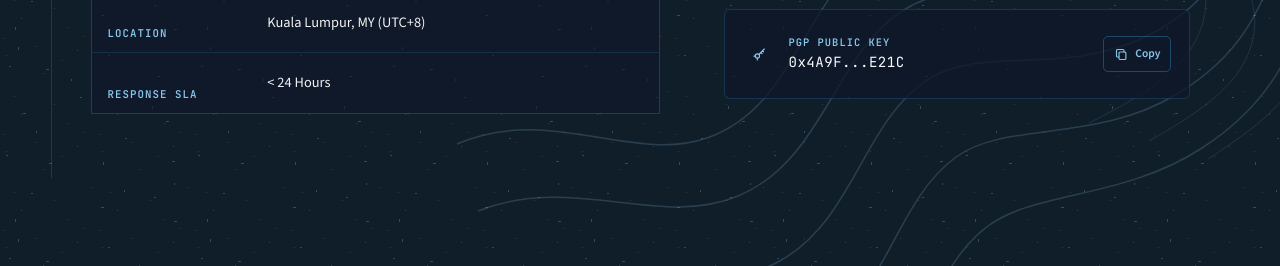
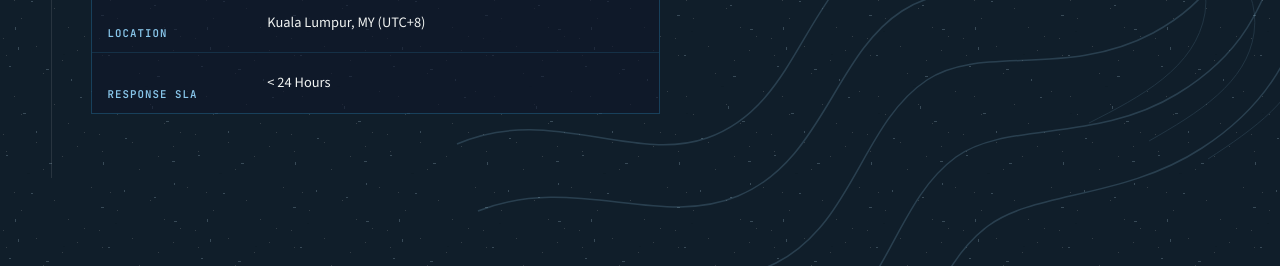
Before and after one commit to SamuelKhawsigan/Portfolio, an Astro site: page /contact in a window 1280 px wide. Shown: the part 534-800 px from the top of the page. Built offline with nearby package versions, Linux system fonts and the light colour scheme; Astro itself is replaced by a stand-in of ours; no server answers; the database is empty.

Commit message:
Remove PGP contact endpoint

```diff
--- a/src/pages/contact.astro
+++ b/src/pages/contact.astro
@@ -5,7 +5,6 @@ import { getSiteSettings } from '../lib/site-content';
 const settings = await getSiteSettings();
 const githubLabel = settings.contact_github.replace(/^https?:\/\/(www\.)?/, '').replace(/\/$/, '');
 const linkedinLabel = settings.contact_linkedin.replace(/^https?:\/\/(www\.)?/, '').replace(/\/$/, '');
-const pgpFingerprint = '0x4A9F...E21C';
 ---
 <Layout title="Contact" description="Direct contact channels for cybersecurity, engineering, and technical collaboration.">
   <section class="contact-layout" aria-labelledby="contact-title">
@@ -36,11 +35,6 @@ const pgpFingerprint = '0x4A9F...E21C';
         <div class="contact-endpoint-copy"><span class="contact-endpoint-label">LINKEDIN</span><a class="contact-endpoint-value" href={settings.contact_linkedin} target="_blank" rel="me noopener noreferrer">{linkedinLabel}</a></div>
         <a class="contact-external" href={settings.contact_linkedin} target="_blank" rel="me noopener noreferrer" aria-label="Open Samuel's LinkedIn in a new tab"><svg viewBox="0 0 24 24" aria-hidden="true"><path d="M7 17 17 7"/><path d="M9 7h8v8"/></svg></a>
       </article>
-      <article class="contact-endpoint">
-        <div class="contact-icon" aria-hidden="true"><svg viewBox="0 0 24 24" fill="none"><circle cx="8" cy="15" r="3.25"/><path d="m10.3 12.7 8.2-8.2M15.8 7.2l1.5 1.5m-3.7 1.3 1.5 1.5M8 18.25V21m-2.25-5.7H3"/></svg></div>
-        <div class="contact-endpoint-copy"><span class="contact-endpoint-label">PGP PUBLIC KEY</span><span class="contact-endpoint-value contact-key-value">{pgpFingerprint}</span></div>
-        <button class="contact-copy" type="button" data-copy-value={pgpFingerprint} data-copy-default="Copy" aria-label="Copy PGP public-key fingerprint"><svg class="copy-icon" viewBox="0 0 24 24" aria-hidden="true"><rect x="8" y="8" width="11" height="12" rx="1.5"/><path d="M16 8V5.5A1.5 1.5 0 0 0 14.5 4h-9A1.5 1.5 0 0 0 4 5.5v9A1.5 1.5 0 0 0 5.5 16H8"/></svg><svg class="copy-check" viewBox="0 0 24 24" aria-hidden="true"><path d="m5 12 4.2 4.2L19 6.7"/></svg><span data-copy-text aria-live="polite">Copy</span></button>
-      </article>
     </div>
   </section>
 </Layout>
```
